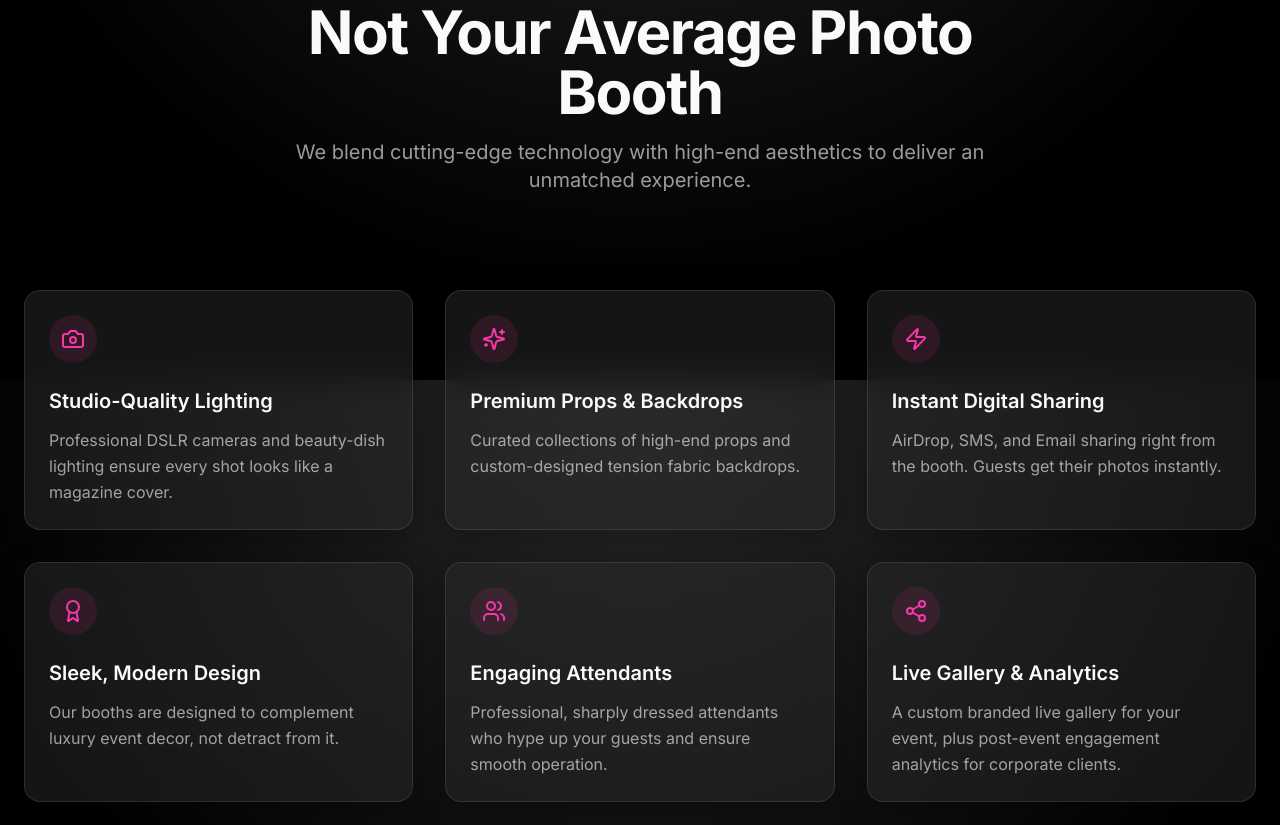
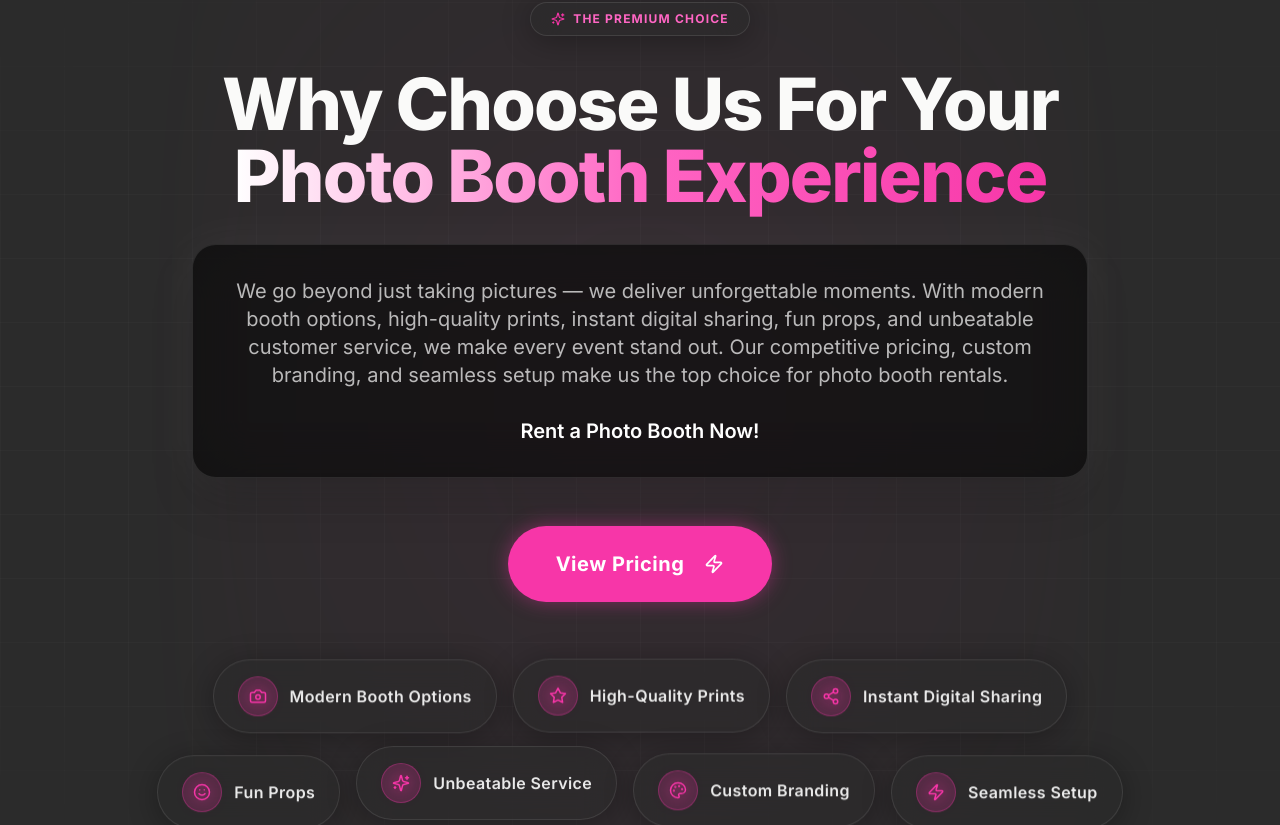
Before and after one commit to Sharmeen-Rauf/peekaboothusa, a Next.js app: page / in a window 1280 px wide. Shown: the part 1220-2045 px from the top of the page. Built offline with nearby package versions, Linux system fonts and the light colour scheme.

Commit message:
feat: add WhyChooseUs section component with animated feature cards

```diff
--- a/components/sections/WhyChooseUs.tsx
+++ b/components/sections/WhyChooseUs.tsx
@@ -1,85 +1,109 @@
 "use client";
 
-import { GlassCard } from "@/components/ui/GlassCard";
-import { SectionHeader } from "@/components/ui/SectionHeader";
-import { Sparkles, Zap, Camera, Users, Share2, Award } from "lucide-react";
 import { motion } from "framer-motion";
+import { Button } from "@/components/ui/Button";
+import { Sparkles, Camera, Share2, Smile, Star, Palette, Zap } from "lucide-react";
 
 const features = [
-  {
-    icon: Camera,
-    title: "Studio-Quality Lighting",
-    description: "Professional DSLR cameras and beauty-dish lighting ensure every shot looks like a magazine cover.",
-  },
-  {
-    icon: Sparkles,
-    title: "Premium Props & Backdrops",
-    description: "Curated collections of high-end props and custom-designed tension fabric backdrops.",
-  },
-  {
-    icon: Zap,
-    title: "Instant Digital Sharing",
-    description: "AirDrop, SMS, and Email sharing right from the booth. Guests get their photos instantly.",
-  },
-  {
-    icon: Award,
-    title: "Sleek, Modern Design",
-    description: "Our booths are designed to complement luxury event decor, not detract from it.",
-  },
-  {
-    icon: Users,
-    title: "Engaging Attendants",
-    description: "Professional, sharply dressed attendants who hype up your guests and ensure smooth operation.",
-  },
-  {
-    icon: Share2,
-    title: "Live Gallery & Analytics",
-    description: "A custom branded live gallery for your event, plus post-event engagement analytics for corporate clients.",
-  },
+  { text: "Modern Booth Options", icon: Camera },
+  { text: "High-Quality Prints", icon: Star },
+  { text: "Instant Digital Sharing", icon: Share2 },
+  { text: "Fun Props", icon: Smile },
+  { text: "Unbeatable Service", icon: Sparkles },
+  { text: "Custom Branding", icon: Palette },
+  { text: "Seamless Setup", icon: Zap },
 ];
-
-const containerVariants = {
-  hidden: { opacity: 0 },
-  visible: {
-    opacity: 1,
-    transition: { staggerChildren: 0.1 },
-  },
-};
-
-const itemVariants = {
-  hidden: { opacity: 0, y: 20 },
-  visible: {
-    opacity: 1,
-    y: 0,
-    transition: { duration: 0.6, ease: [0.16, 1, 0.3, 1] },
-  },
-};
 
 export default function WhyChooseUs() {
   return (
-    <section className="py-24 md:py-32 relative">
+    <section className="py-24 md:py-32 relative overflow-hidden bg-surface">
+      {/* Abstract Glowing Background */}
+      <div className="absolute inset-0 pointer-events-none">
+        <div className="absolute top-0 left-1/2 -translate-x-1/2 w-full max-w-4xl h-full bg-[radial-gradient(ellipse_at_center,_var(--tw-gradient-stops))] from-brand-neon/10 via-brand-neon/5 to-transparent blur-2xl opacity-50"></div>
+
+        {/* Subtle grid pattern overlay */}
+        <div className="absolute inset-0 bg-[linear-gradient(to_right,#ffffff05_1px,transparent_1px),linear-gradient(to_bottom,#ffffff05_1px,transparent_1px)] bg-[size:4rem_4rem] [mask-image:radial-gradient(ellipse_80%_50%_at_50%_50%,#000_70%,transparent_100%)]"></div>
+      </div>
+
       <div className="container mx-auto px-6 relative z-10">
-        <SectionHeader
-          title="Not Your Average Photo Booth"
-          subtitle="We blend cutting-edge technology with high-end aesthetics to deliver an unmatched experience."
-        />
+        <div className="max-w-4xl mx-auto text-center">
 
+          <motion.div
+            initial={{ opacity: 0, scale: 0.8 }}
+            whileInView={{ opacity: 1, scale: 1 }}
+            viewport={{ once: true }}
+            className="inline-flex items-center gap-2 px-5 py-2 rounded-full glass border border-brand-neon/30 text-brand-glow text-xs uppercase tracking-widest font-bold mb-8 shadow-[0_0_20px_rgba(247,54,168,0.2)]"
+          >
+            <Sparkles size={14} className="text-brand-neon" />
+            <span>The Premium Choice</span>
+          </motion.div>
+
+          <motion.h2
+            initial={{ opacity: 0, y: 30 }}
+            whileInView={{ opacity: 1, y: 0 }}
+            viewport={{ once: true }}
+            transition={{ delay: 0.2 }}
+            className="text-4xl md:text-5xl lg:text-7xl font-extrabold tracking-tight mb-8 leading-tight"
+          >
+            Why Choose Us For Your <br className="hidden md:block"/>
+            <span className="text-transparent bg-clip-text bg-gradient-to-r from-white via-brand-glow to-brand-neon">
+              Photo Booth Experience
+            </span>
+          </motion.h2>
+
+          <motion.div
+            initial={{ opacity: 0, y: 30 }}
+            whileInView={{ opacity: 1, y: 0 }}
+            viewport={{ once: true }}
+            transition={{ delay: 0.4 }}
+            className="relative"
+          >
+            {/* Glass panel behind text for emphasis */}
+            <div className="absolute inset-0 bg-white/5 rounded-3xl blur-xl"></div>
+            <p className="relative text-lg md:text-xl text-white/70 leading-relaxed mb-12 p-6 md:p-8 rounded-3xl glass-panel border border-white/10 shadow-2xl">
+              We go beyond just taking pictures — we deliver unforgettable moments. With modern booth options, high-quality prints, instant digital sharing, fun props, and unbeatable customer service, we make every event stand out. Our competitive pricing, custom branding, and seamless setup make us the top choice for photo booth rentals.
+              <br/><br/>
+              <span className="text-white font-semibold text-xl">Rent a Photo Booth Now!</span>
+            </p>
+          </motion.div>
+
+          <motion.div
+            initial={{ opacity: 0, y: 20 }}
+            whileInView={{ opacity: 1, y: 0 }}
+            viewport={{ once: true }}
+            transition={{ delay: 0.6 }}
+            className="mb-16"
+          >
+            <Button size="lg" variant="secondary" className="px-12 py-6 text-xl tracking-wide font-bold group">
+              View Pricing
+              <Zap className="w-5 h-5 ml-3 group-hover:rotate-12 transition-transform" />
+            </Button>
+          </motion.div>
+        </div>
+
+        {/* Floating Features Flex Wrap */}
         <motion.div
-          variants={containerVariants}
-          initial="hidden"
-          whileInView="visible"
-          viewport={{ once: true, margin: "-100px" }}
-          className="grid grid-cols-1 md:grid-cols-2 lg:grid-cols-3 gap-8"
+          initial={{ opacity: 0, y: 40 }}
+          whileInView={{ opacity: 1, y: 0 }}
+          viewport={{ once: true }}
+          transition={{ delay: 0.8 }}
+          className="flex flex-wrap justify-center gap-4 max-w-5xl mx-auto relative z-20"
         >
           {features.map((feature, i) => (
-            <motion.div key={i} variants={itemVariants}>
-              <GlassCard glowOnHover className="h-full group">
-                <div className="w-12 h-12 rounded-full bg-brand-neon/10 flex items-center justify-center mb-6 group-hover:scale-110 group-hover:bg-brand-neon/20 transition-all duration-300">
-                  <feature.icon className="w-6 h-6 text-brand-neon" />
-                </div>
-                <h3 className="text-xl font-semibold mb-3">{feature.title}</h3>
-                <p className="text-white/60 leading-relaxed">{feature.description}</p>
-              </GlassCard>
+            <motion.div
+              key={i}
+              whileHover={{ scale: 1.05, y: -5 }}
+              animate={{ y: [0, -10, 0] }}
+              transition={{
+                y: { duration: 3 + (i % 3), repeat: Infinity, ease: "easeInOut", delay: i * 0.2 },
+                scale: { duration: 0.2 }
+              }}
+              className="glass px-6 py-4 rounded-full flex items-center gap-3 border border-white/10 shadow-lg cursor-default bg-black/40 backdrop-blur-xl"
+            >
+              <div className="w-10 h-10 rounded-full bg-brand-neon/20 flex items-center justify-center border border-brand-neon/30">
+                <feature.icon size={18} className="text-brand-neon drop-shadow-[0_0_8px_rgba(247,54,168,0.8)]" />
+              </div>
+              <span className="font-semibold text-white/90 tracking-wide">{feature.text}</span>
             </motion.div>
           ))}
         </motion.div>
```
